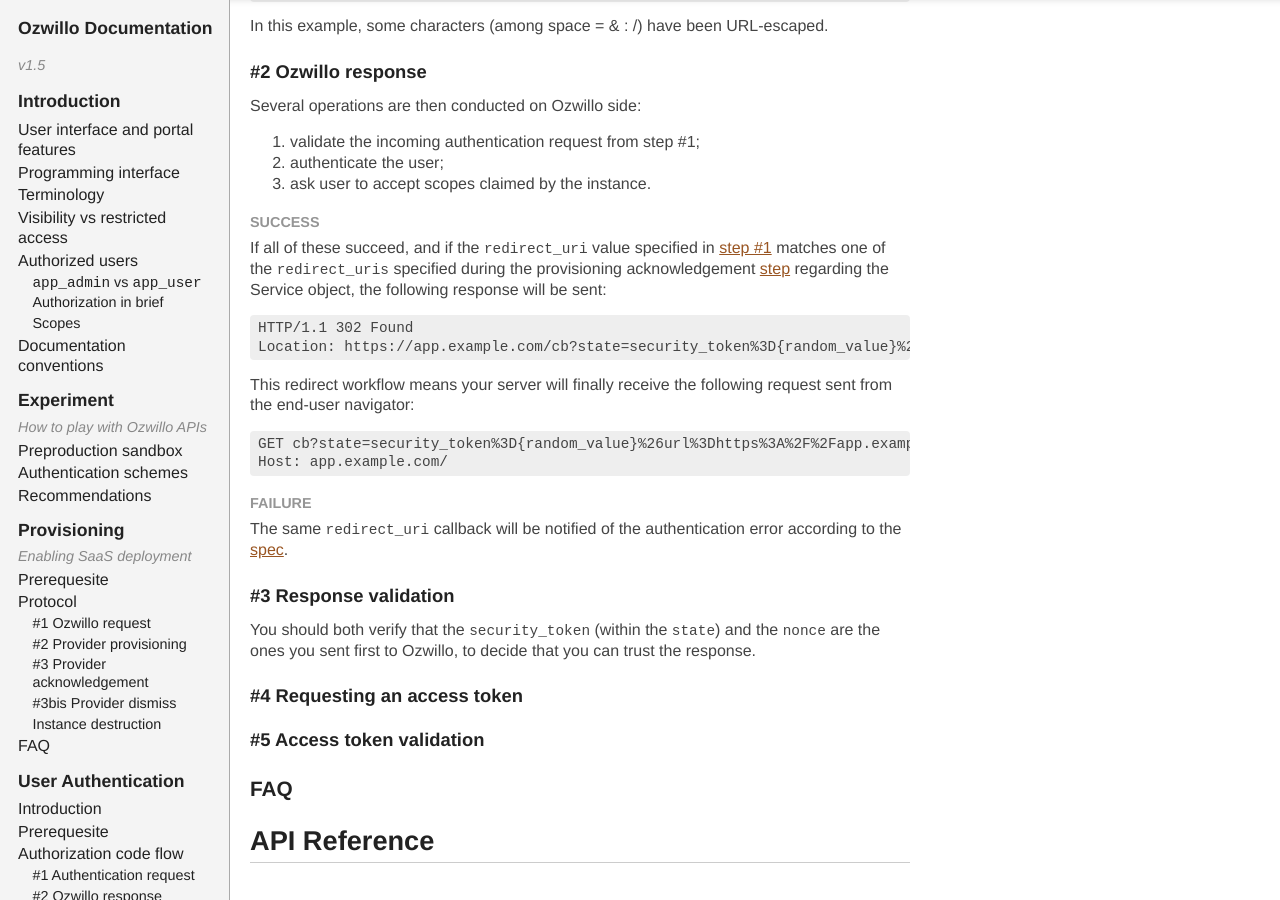
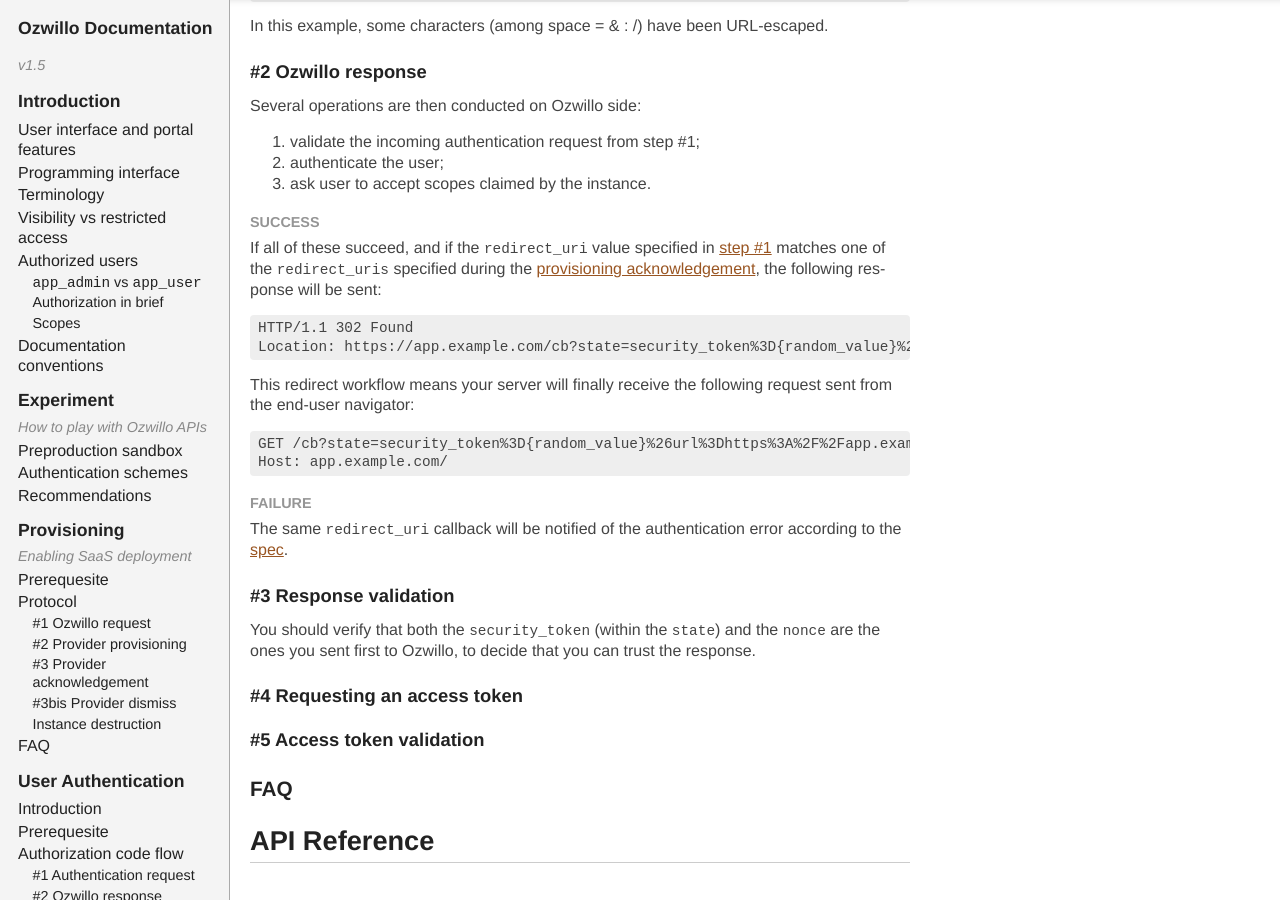
Before and after one commit to ozwillo/ozwillo-doc, a Jekyll site: the page built from index.html, in a window 1280 px wide and 900 px high, scrolled down 17568 px. Built offline with Jekyll 4.4.1, drawn with Linux system fonts in a browser that asks for light colours; nearby versions of some CDN libraries; library files that are not in the unit come from our copies.

Commit message:
phrasing

```diff
--- a/_includes/4-user-authentication.md
+++ b/_includes/4-user-authentication.md
@@ -107,7 +107,7 @@
 
 ##### SUCCESS
 
-If all of these succeed, and if the `redirect_uri` value specified in [step #1](#ref-4-3-1) matches one of the `redirect_uris` specified during the provisioning acknowledgement [step](#ref-3-2-3) regarding the Service object, the following response will be sent:
+If all of these succeed, and if the `redirect_uri` value specified in [step #1](#ref-4-3-1) matches one of the `redirect_uris` specified during the [provisioning acknowledgement](#ref-3-2-3), the following response will be sent:
 
 <pre>
 HTTP/1.1 302 Found
@@ -117,7 +117,7 @@
 This redirect workflow means your server will finally receive the following request sent from the end-user navigator:
 
 <pre>
-GET cb?state=security_token%3D{random_value}%26url%3Dhttps%3A%2F%2Fapp.example.com%2FmyHome&code={another_random_value} HTTP/1.1
+GET /cb?state=security_token%3D{random_value}%26url%3Dhttps%3A%2F%2Fapp.example.com%2FmyHome&code={another_random_value} HTTP/1.1
 Host: app.example.com/
 </pre>
 
@@ -128,7 +128,7 @@
 #### #3 Response validation
 {: #ref-4-3-3}
 
-You should both verify that the `security_token` (within the `state`) and the `nonce` are the ones you sent first to Ozwillo, to decide that you can trust the response.
+You should verify that both the `security_token` (within the `state`) and the `nonce` are the ones you sent first to Ozwillo, to decide that you can trust the response.
 
 TODO: usage of state
 {: .todo}
```
